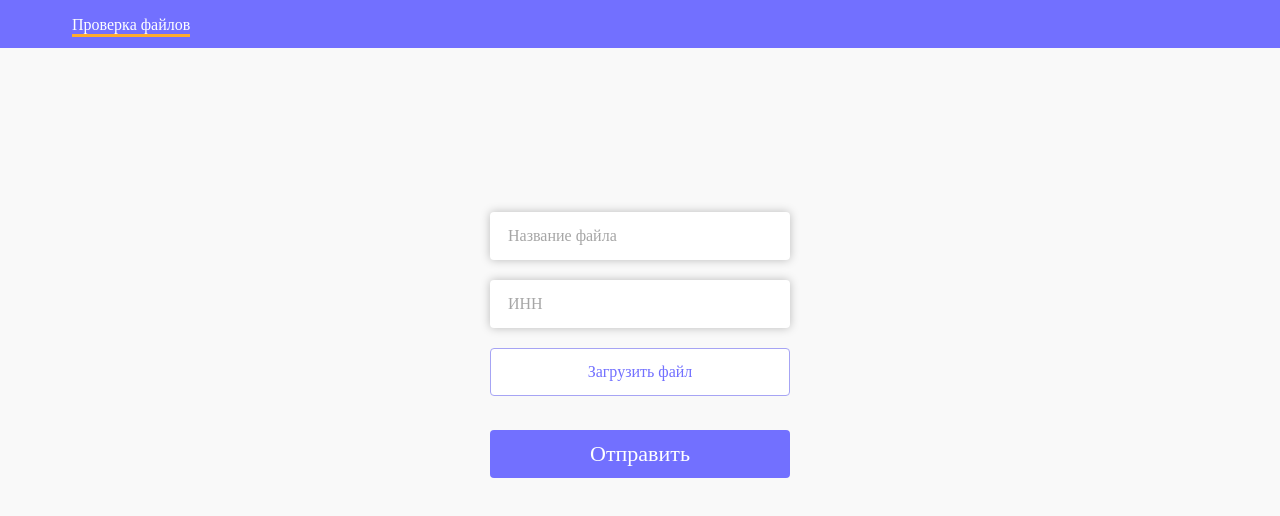
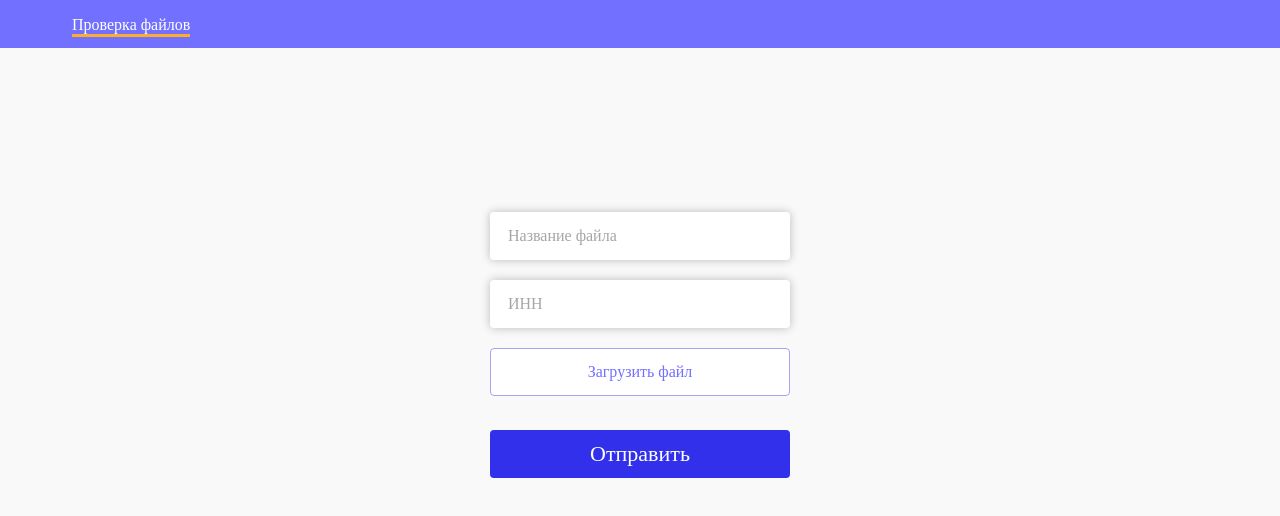
Before and after one commit to ITIXYXYWA/hakaton, a React (Create React App) app: page / in a window 1280 px wide. In both pictures the pointer is over the link "Отправить". Shown: the top 516 px of the page. Built offline with nearby package versions, Linux system fonts and the light colour scheme; a web font is replaced by a local one.

Commit message:
added hover styles for buttons in form

```diff
--- a/src/assets/styles/root.css
+++ b/src/assets/styles/root.css
@@ -2,6 +2,7 @@
     --white-color: #FFFFFF;
     --background: #F9F9F9;
     --second-color: #7270FF;
+    --second-color-hover: #3330ec;
     --link-color: #FFFFFF;
     --border-bottom: #FFAB2E;
     --gray-color: #A6A6A6;
--- a/src/components/home/home.css
+++ b/src/components/home/home.css
@@ -69,6 +69,11 @@
     font-size: 22px;
     letter-spacing: 5%;
     cursor: pointer;
+    transition: 0.2s linear;
+}
+
+.home__submit:hover {
+    background-color: var(--second-color-hover);
 }
 
 .home__upload {
@@ -89,6 +94,12 @@
     padding: 10px;
     overflow: hidden;
     text-overflow: ellipsis;
+    transition: 0.2s linear;
+}
+
+.home__upload:hover {
+    color: var(--second-color-hover);
+    border: 1px solid var(--second-color-hover);
 }
 
 .home__upload__error {
```
